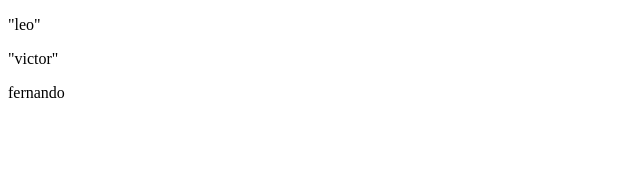
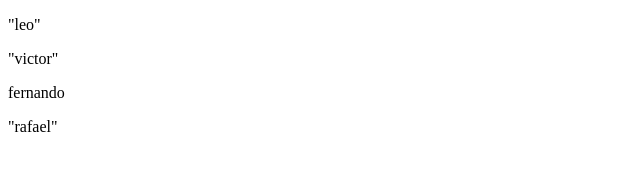
Before and after one commit to leo0411/first_project, a plain HTML site: page index.html in a window 1280 px wide. Shown: the full height of the page, 0-640 px from the left. Drawn offline with Linux system fonts and the light colour scheme.

Commit message:
coloquei mais um nome

```diff
--- a/index.html
+++ b/index.html
@@ -9,5 +9,6 @@
     <p>"leo"</p>
     <p>"victor"</p>
     <p>fernando</p>
+    <p>"rafael"</p>
 </body>
 </html>
```
